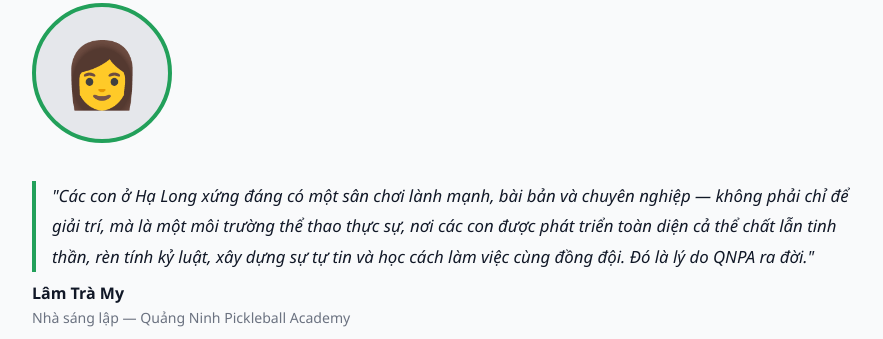
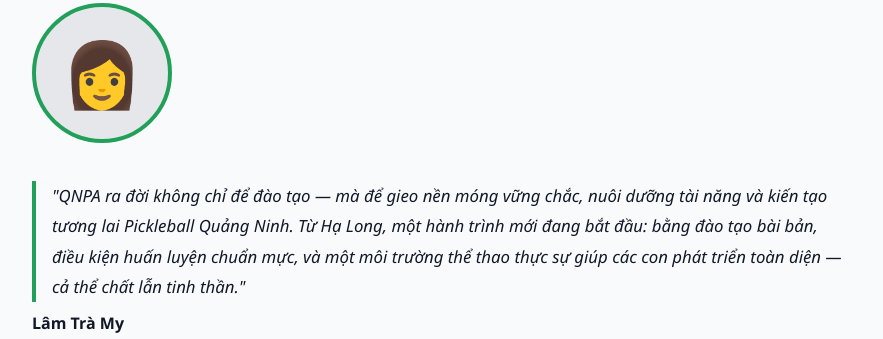
Before and after one commit to damthanhhoa277/qnpa-agent, a plain HTML site: page sale-page-trai-he-pickleball.html in a window 1280 px wide. Shown: the part 5120-5459 px from the top of the page, without its empty margins (198-1081 px from the left). Drawn offline with Linux system fonts and the light colour scheme.

Commit message:
Fix: cap nhat quote founder tu caption Facebook that

```diff
--- a/sale-page-trai-he-pickleball.html
+++ b/sale-page-trai-he-pickleball.html
@@ -689,11 +689,11 @@
       <div class="founder-photo">👩</div>
       <div class="founder-text">
         <blockquote>
-          "Các con ở Hạ Long xứng đáng có một sân chơi lành mạnh, bài bản và chuyên nghiệp —
-          không phải chỉ để giải trí, mà là một môi trường thể thao thực sự,
-          nơi các con được phát triển toàn diện cả thể chất lẫn tinh thần,
-          rèn tính kỷ luật, xây dựng sự tự tin và học cách làm việc cùng đồng đội.
-          Đó là lý do QNPA ra đời."
+          "QNPA ra đời không chỉ để đào tạo —
+          mà để gieo nền móng vững chắc, nuôi dưỡng tài năng và kiến tạo tương lai Pickleball Quảng Ninh.
+          Từ Hạ Long, một hành trình mới đang bắt đầu: bằng đào tạo bài bản,
+          điều kiện huấn luyện chuẩn mực, và một môi trường thể thao thực sự
+          giúp các con phát triển toàn diện — cả thể chất lẫn tinh thần."
         </blockquote>
         <div class="founder-name">Lâm Trà My</div>
         <div class="founder-title">Nhà sáng lập — Quảng Ninh Pickleball Academy</div>
```
